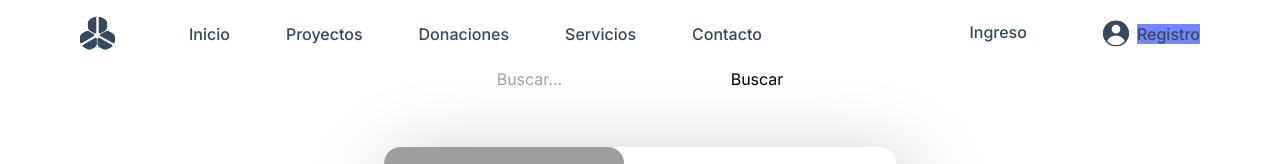
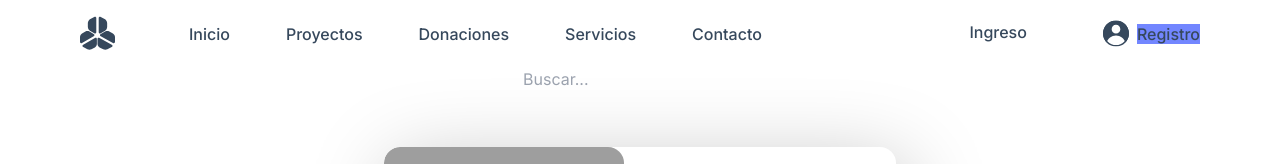
Before and after one commit to Grivarol69/descubriendoJuntxs, a Next.js app in the folder client/: page /proyectos in a window 1280 px wide. Shown: the top 164 px of the page. Built offline with nearby package versions, Linux system fonts and the light colour scheme; grey boxes are pictures that could not be loaded.

Commit message:
seacrch termiando falta css

```diff
--- /dev/null
+++ b/client/components/filters/Filter.tsx
@@ -0,0 +1,5 @@
+const Filter = () => {
+ return (
+    <h2>este es mi filtrado</h2>
+ )
+}
--- a/client/components/searchbar/SearchBar.tsx
+++ b/client/components/searchbar/SearchBar.tsx
@@ -9,23 +9,22 @@ interface SearchBarProps {
 
 const SearchBar: React.FC<SearchBarProps> = ({ proyectos, seteador }) => {
   const [busqueda, setBusqueda] = useState("")
-  const handleSearch = (event: React.FormEvent<HTMLFormElement>) => {
+
+  const handleSearch = (event: React.ChangeEvent<HTMLInputElement>) => {
     event.preventDefault();
-    const formData = new FormData(event.currentTarget);
-    const query = formData.get('searchQuery') as string;
-    seteador([...proyectos].filter((proyecto) => proyecto.nombre.includes(busqueda)));
+    const query = event.target.value.toLowerCase()
+    setBusqueda(query);
+    seteador([...proyectos].filter((proyecto) => proyecto.nombre.toLowerCase().includes(query)));
   };
-  const handleChange = (event: any) => {
-    setBusqueda(event.target.value)
-  }
+
   return (
-    <form onSubmit={handleSearch}>
-      <input onChange={handleChange}
+    <form >
+      <input onChange={handleSearch}
         value={busqueda}
         type="text"
         name="searchQuery"
         placeholder="Buscar..." />
-      <button type="submit">Buscar</button>
+
     </form>
   );
 };
```
Also changed, not shown: 1 other file (tests, documents, lock files or other folders).
